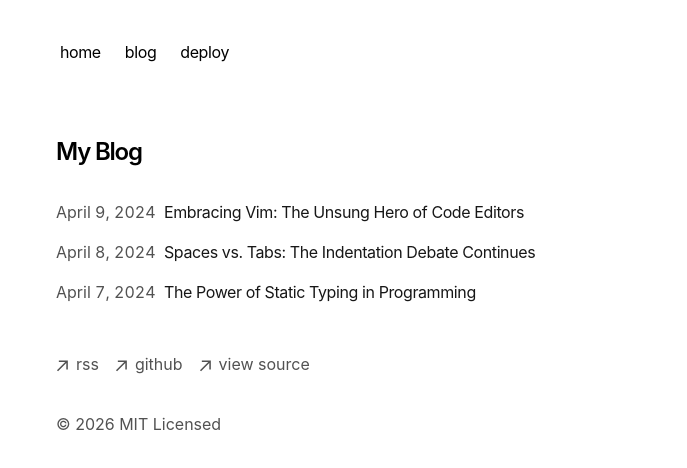
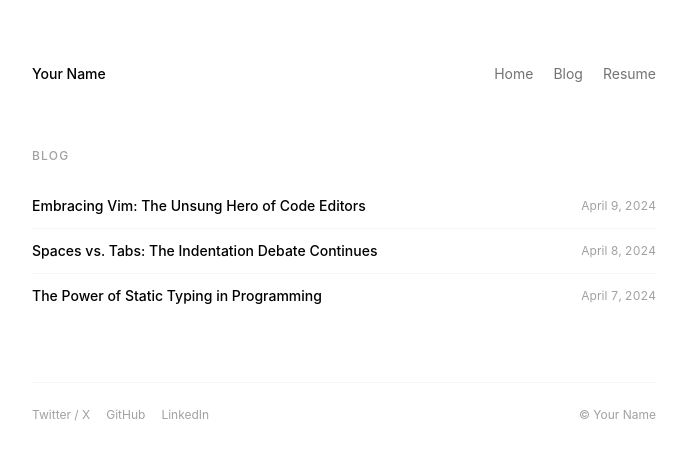
Before and after one commit to sampolz/portfolio, a Next.js app: page /blog in a window 1280 px wide. Shown: the top 468 px of the page, without its empty margins (296-983 px from the left). Built offline with nearby package versions, Linux system fonts and the light colour scheme.

Commit message:
updating to match homepage

```diff
--- a/app/blog/[slug]/page.tsx
+++ b/app/blog/[slug]/page.tsx
@@ -2,6 +2,7 @@ import { notFound } from 'next/navigation'
 import { CustomMDX } from 'app/components/mdx'
 import { formatDate, getBlogPosts } from 'app/blog/utils'
 import { baseUrl } from 'app/sitemap'
+import { SiteFrame } from 'app/components/site-frame'
 
 export async function generateStaticParams() {
   let posts = getBlogPosts()
@@ -59,6 +60,7 @@ export default function Blog({ params }) {
   }
 
   return (
+    <SiteFrame>
       <section>
         <script
           type="application/ld+json"
@@ -82,11 +84,14 @@ export default function Blog({ params }) {
             }),
           }}
         />
-      <h1 className="title font-semibold text-2xl tracking-tighter">
+        <p className="text-xs font-medium uppercase tracking-widest text-neutral-400 mb-5">
+          Blog
+        </p>
+        <h1 className="title text-2xl font-medium tracking-tight mb-2">
           {post.metadata.title}
         </h1>
-      <div className="flex justify-between items-center mt-2 mb-8 text-sm">
-        <p className="text-sm text-neutral-600 dark:text-neutral-400">
+        <div className="flex justify-between items-center mb-8 text-sm">
+          <p className="text-xs text-neutral-400">
             {formatDate(post.metadata.publishedAt)}
           </p>
         </div>
@@ -94,5 +99,6 @@ export default function Blog({ params }) {
           <CustomMDX source={post.content} />
         </article>
       </section>
+    </SiteFrame>
   )
 }
--- a/app/blog/page.tsx
+++ b/app/blog/page.tsx
@@ -1,4 +1,5 @@
 import { BlogPosts } from 'app/components/posts'
+import { SiteFrame } from 'app/components/site-frame'
 
 export const metadata = {
   title: 'Blog',
@@ -7,9 +8,13 @@ export const metadata = {
 
 export default function Page() {
   return (
-    <section>
-      <h1 className="font-semibold text-2xl mb-8 tracking-tighter">My Blog</h1>
-      <BlogPosts />
-    </section>
+    <SiteFrame>
+      <section>
+        <h1 className="text-xs font-medium uppercase tracking-widest text-neutral-400 mb-5">
+          Blog
+        </h1>
+        <BlogPosts />
+      </section>
+    </SiteFrame>
   )
 }
--- a/app/components/posts.tsx
+++ b/app/components/posts.tsx
@@ -5,7 +5,7 @@ export function BlogPosts() {
   let allBlogs = getBlogPosts()
 
   return (
-    <div>
+    <div className="divide-y divide-neutral-100 dark:divide-neutral-800">
       {allBlogs
         .sort((a, b) => {
           if (
@@ -18,14 +18,14 @@ export function BlogPosts() {
         .map((post) => (
           <Link
             key={post.slug}
-            className="flex flex-col space-y-1 mb-4"
+            className="block py-3 group"
             href={`/blog/${post.slug}`}
           >
-            <div className="w-full flex flex-col md:flex-row space-x-0 md:space-x-2">
-              <p className="text-neutral-600 dark:text-neutral-400 w-[100px] tabular-nums">
+            <div className="w-full flex flex-col md:flex-row md:items-center md:justify-between gap-1 md:gap-4">
+              <p className="text-xs text-neutral-400 tabular-nums flex-shrink-0 md:order-2">
                 {formatDate(post.metadata.publishedAt, false)}
               </p>
-              <p className="text-neutral-900 dark:text-neutral-100 tracking-tight">
+              <p className="text-sm font-medium group-hover:underline underline-offset-4 md:order-1">
                 {post.metadata.title}
               </p>
             </div>
--- /dev/null
+++ b/app/components/site-frame.tsx
@@ -0,0 +1,57 @@
+import Link from 'next/link'
+
+export function SiteFrame({ children }: { children: React.ReactNode }) {
+  return (
+    <main className="max-w-2xl mx-auto px-6 py-16">
+      <nav className="flex justify-between items-center mb-16">
+        <Link href="/" className="text-sm font-medium">
+          Your Name
+        </Link>
+        <div className="flex gap-5">
+          <a
+            href="/"
+            className="text-sm text-neutral-500 hover:text-neutral-900 dark:hover:text-neutral-100 transition-colors"
+          >
+            Home
+          </a>
+          <a
+            href="/blog"
+            className="text-sm text-neutral-500 hover:text-neutral-900 dark:hover:text-neutral-100 transition-colors"
+          >
+            Blog
+          </a>
+          <a
+            href="/resume.pdf"
+            className="text-sm text-neutral-500 hover:text-neutral-900 dark:hover:text-neutral-100 transition-colors"
+          >
+            Resume
+          </a>
+        </div>
+      </nav>
+
+      {children}
+
+      <footer className="flex gap-4 pt-6 mt-16 border-t border-neutral-100 dark:border-neutral-800">
+        <a
+          href="https://x.com/yourusername"
+          className="text-xs text-neutral-400 hover:text-neutral-900 dark:hover:text-neutral-100 transition-colors"
+        >
+          Twitter / X
+        </a>
+        <a
+          href="https://github.com/yourusername"
+          className="text-xs text-neutral-400 hover:text-neutral-900 dark:hover:text-neutral-100 transition-colors"
+        >
+          GitHub
+        </a>
+        <a
+          href="https://linkedin.com/in/yourusername"
+          className="text-xs text-neutral-400 hover:text-neutral-900 dark:hover:text-neutral-100 transition-colors"
+        >
+          LinkedIn
+        </a>
+        <span className="ml-auto text-xs text-neutral-400">© Your Name</span>
+      </footer>
+    </main>
+  )
+}
--- a/app/layout.tsx
+++ b/app/layout.tsx
@@ -2,10 +2,8 @@ import './global.css'
 import type { Metadata } from 'next'
 import { GeistSans } from 'geist/font/sans'
 import { GeistMono } from 'geist/font/mono'
-import { Navbar } from './components/nav'
 import { Analytics } from '@vercel/analytics/react'
 import { SpeedInsights } from '@vercel/speed-insights/next'
-import Footer from './components/footer'
 import { baseUrl } from './sitemap'
 
 export const metadata: Metadata = {
@@ -52,14 +50,10 @@ export default function RootLayout({
         GeistMono.variable
       )}
     >
-      <body className="antialiased max-w-xl mx-4 mt-8 lg:mx-auto">
-        <main className="flex-auto min-w-0 mt-6 flex flex-col px-2 md:px-0">
-          <Navbar />
-          {children}
-          <Footer />
-          <Analytics />
-          <SpeedInsights />
-        </main>
+      <body className="antialiased">
+        {children}
+        <Analytics />
+        <SpeedInsights />
       </body>
     </html>
   )
--- a/app/not-found.tsx
+++ b/app/not-found.tsx
@@ -1,10 +1,16 @@
+import { SiteFrame } from 'app/components/site-frame'
+
 export default function NotFound() {
   return (
-    <section>
-      <h1 className="mb-8 text-2xl font-semibold tracking-tighter">
-        404 - Page Not Found
-      </h1>
-      <p className="mb-4">The page you are looking for does not exist.</p>
-    </section>
+    <SiteFrame>
+      <section>
+        <h1 className="mb-2 text-2xl font-medium tracking-tight">
+          404 - Page Not Found
+        </h1>
+        <p className="text-sm text-neutral-500">
+          The page you are looking for does not exist.
+        </p>
+      </section>
+    </SiteFrame>
   )
 }
--- a/tsconfig.json
+++ b/tsconfig.json
@@ -12,7 +12,7 @@
     "moduleResolution": "node",
     "resolveJsonModule": true,
     "isolatedModules": true,
-    "jsx": "react-jsx",
+    "jsx": "preserve",
     "baseUrl": ".",
     "incremental": true,
     "plugins": [
```
Lines whose indentation alone changed are shown as unchanged.
